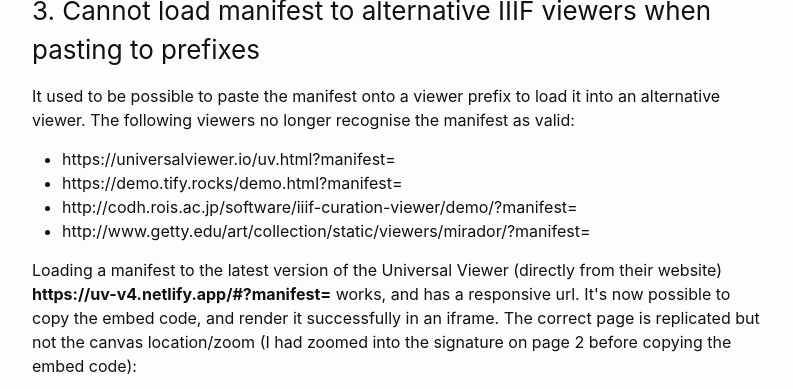
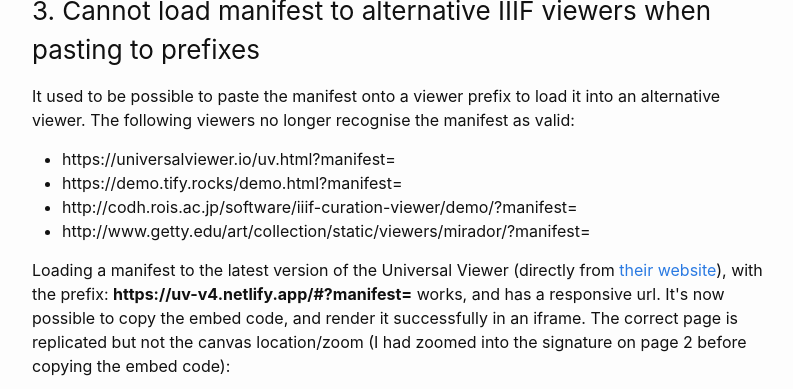
Before and after one commit to aeh0/experiiiments, a Jekyll site: the page built from _posts/2022-08-08-universal-viewer.html, in a window 1280 px wide and 900 px high, scrolled down 2471 px, cut to the strip 0-389 px from the top of the window. Shown: the whole strip, without its empty margins (238-1031 px from the left). Built offline with Jekyll 4.4.1, drawn with Linux system fonts in a browser that asks for light colours.

Commit message:
Update post

```diff
--- a/_posts/2022-08-08-universal-viewer.html
+++ b/_posts/2022-08-08-universal-viewer.html
@@ -32,7 +32,7 @@ Embedding at 800x600 - content loads but won't render correctly. The content wil
     <li>https://demo.tify.rocks/demo.html?manifest=</li>
     <li>http://codh.rois.ac.jp/software/iiif-curation-viewer/demo/?manifest=</li>
     <li>http://www.getty.edu/art/collection/static/viewers/mirador/?manifest=</li></ul>
-<p>Loading a manifest to the latest version of the Universal Viewer (directly from their website) <strong>https://uv-v4.netlify.app/#?manifest=</strong> works, and has a responsive url. It's now possible to copy the embed code, and render it successfully in an iframe. The correct page is replicated but not the canvas location/zoom (I had zoomed into the signature on page 2 before copying the embed code):</p>
+<p>Loading a manifest to the latest version of the Universal Viewer (directly from <a href="https://universalviewer.io">their website</a>), with the prefix: <strong>https://uv-v4.netlify.app/#?manifest=</strong> works, and has a responsive url. It's now possible to copy the embed code, and render it successfully in an iframe. The correct page is replicated but not the canvas location/zoom (I had zoomed into the signature on page 2 before copying the embed code):</p>
 <p>
 <iframe src="https://uv-v4.netlify.app/uv.html#?manifest=https://librarysearch.cardiff.ac.uk/view/iiif/presentation/44WHELF_CAR/12206137520002420/manifest?iiifVersion=3&c=0&m=0&cv=1&config=&locales=en-GB:English (GB),cy-GB:Cymraeg,fr-FR:Français (FR),pl-PL:Polski,sv-SE:Svenska&xywh=814,827,1485,907&r=0" width="800" height="600" allowfullscreen frameborder="0"></iframe></p>
 <p>However - images, as opposed to texts, will neither load correctly nor embed.</p>
```
